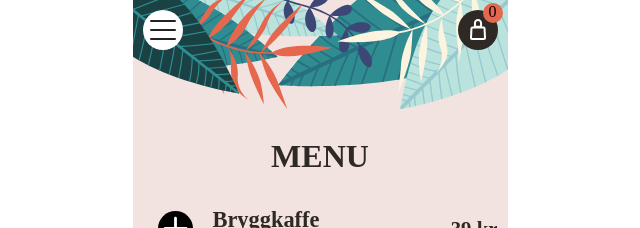
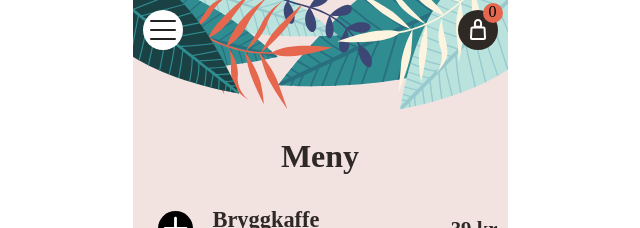
Before and after one commit to Kybbe/fire-turtles, a React (Create React App) app: page / in a window 1280 px wide. Shown: the top 228 px of the page, without its empty margins (320-960 px from the left). Built offline with nearby package versions, Linux system fonts and the light colour scheme.

Commit message:
edit text
edit h1 meny text

```diff
--- a/src/views/Menu.js
+++ b/src/views/Menu.js
@@ -10,14 +10,12 @@
 	//useSelector hämtar menyn från store/state och separerar ut den infon vi vill ha.
 	const menu = useSelector(state => state.menu);
 
-    console.log(menu);
-
     //hämtar info från state
     //rad 21 (ul): loopar igenom varje objekt/item i menyn.
 	return (
 		<div className="menuInfo backgroundBeige">
 			<img src={header} alt="header" className="header"></img>
-			<h1 style={{textAlign: "center"}}>MENU</h1>
+			<h1 style={{textAlign: "center"}}>Meny</h1>
 
             <ul className='menuList'>
                 { menu.map(item => (
```
